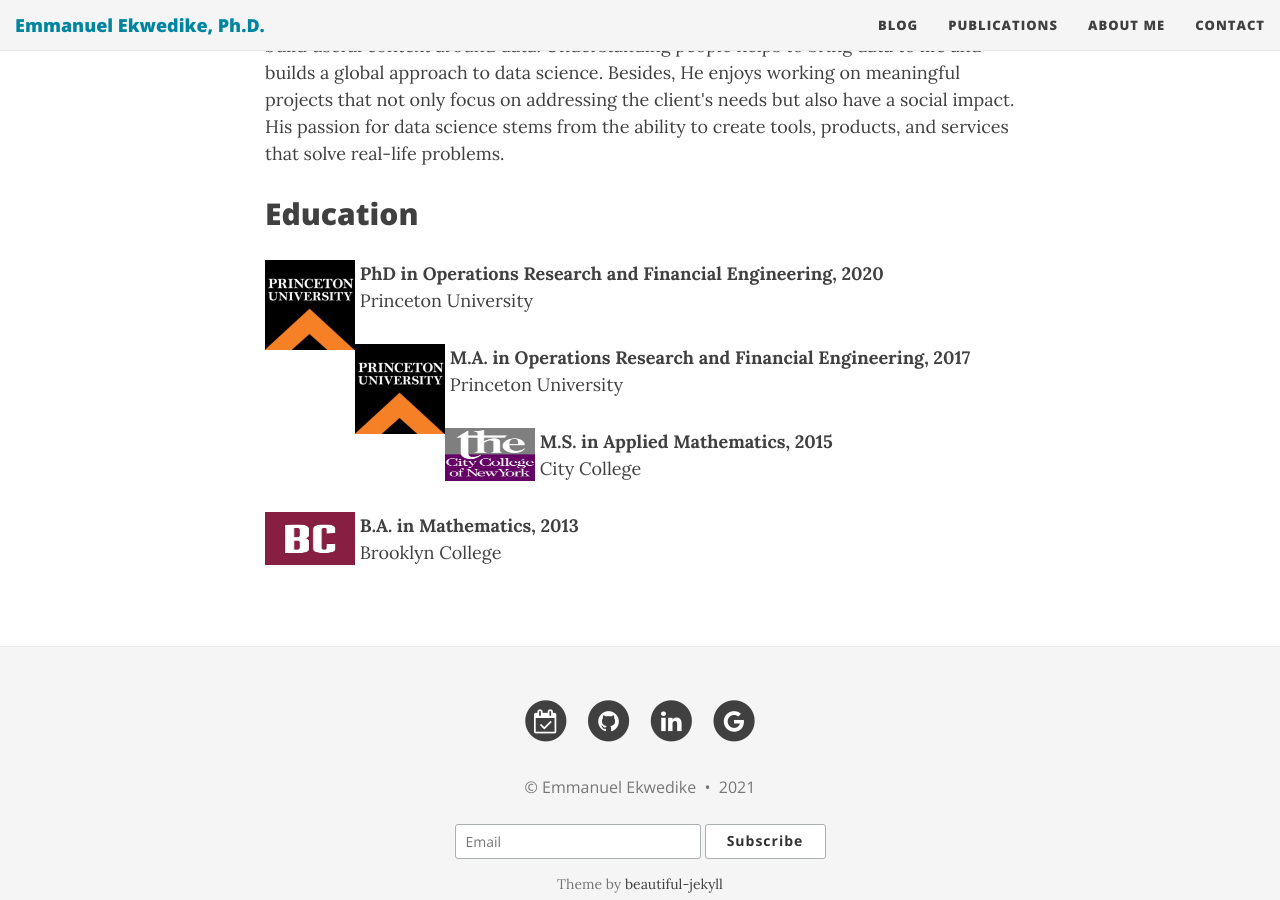
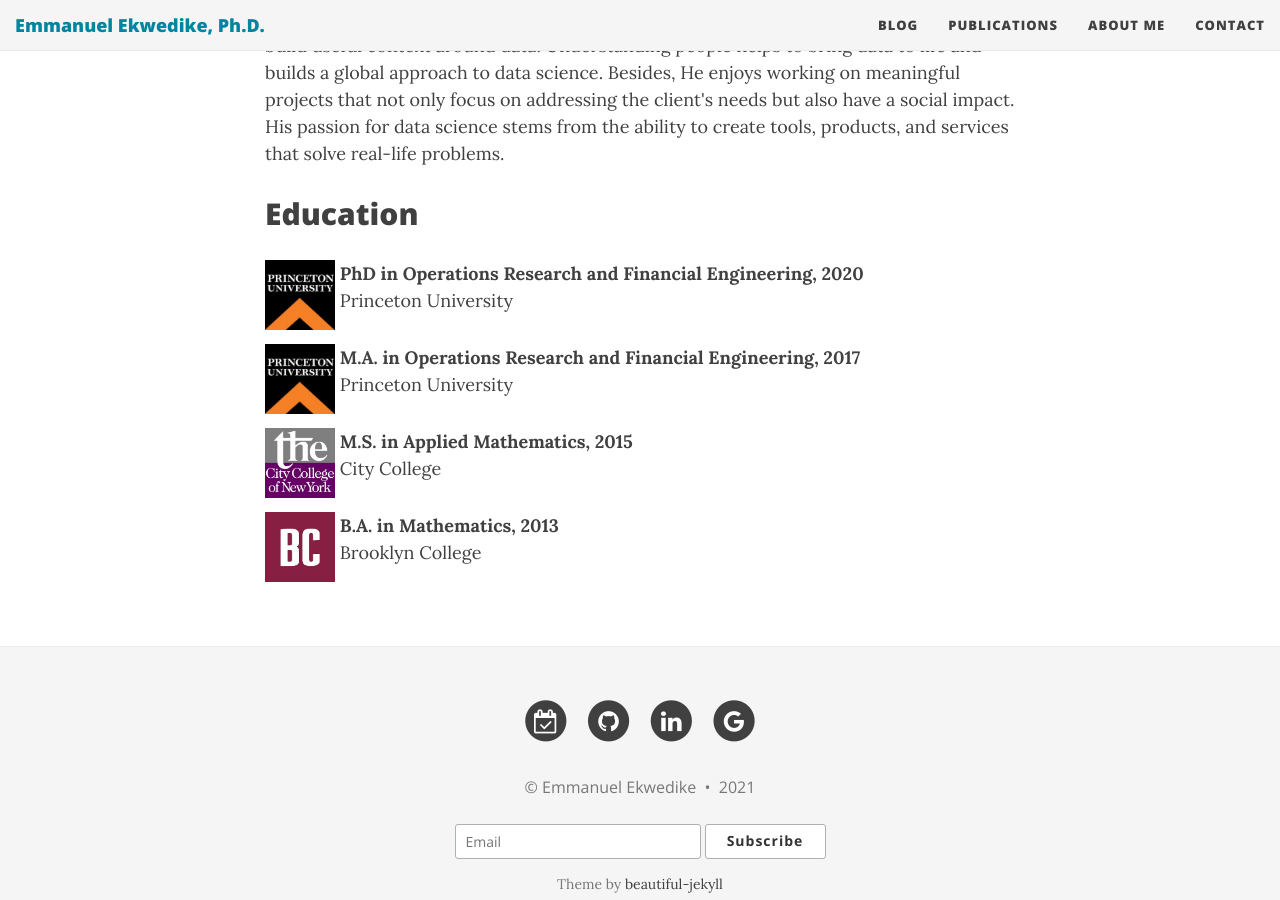
Before and after one commit to eekwedike/eekwedike.github.io, a Jekyll site: the page built from aboutme.md, in a window 1280 px wide and 900 px high, scrolled down 603 px. Built offline with Jekyll 4.4.1, drawn with Linux system fonts in a browser that asks for light colours; nearby versions of some CDN libraries; a style sheet for code colours, icons or effects is not loaded.

Commit message:
Update aboutme

```diff
--- a/aboutme.md
+++ b/aboutme.md
@@ -19,13 +19,13 @@
 
 <h2 class="has-text-align-center">Education </h2>
 
-<p><img style="float: left;" width="90" height="90" src="/img/sch-imgs/PU_logo.jpeg" /> <b>&nbsp;PhD in Operations Research and Financial Engineering, 2020</b> <br />&nbsp;Princeton University</p>
+<p><img style="float: left;" width="70" height="70" src="/img/sch-imgs/PU_logo.jpeg" /> <b>&nbsp;PhD in Operations Research and Financial Engineering, 2020</b> <br />&nbsp;Princeton University</p>
 
-<p><img style="float: left;" width="90" height="90" src="/img/sch-imgs/PU_logo.jpeg" /> <b>&nbsp;M.A. in Operations Research and Financial Engineering, 2017</b> <br />&nbsp;Princeton University</p>
+<p><img style="float: left;" width="70" height="70" src="/img/sch-imgs/PU_logo.jpeg" /> <b>&nbsp;M.A. in Operations Research and Financial Engineering, 2017</b> <br />&nbsp;Princeton University</p>
 
-<p><img style="float: left;" width="90" height="53" src="/img/sch-imgs/CCNY_logo.jpeg" /> <b>&nbsp;M.S. in Applied Mathematics, 2015</b> <br />&nbsp;City College</p>
+<p><img style="float: left;" width="70" height="70" src="/img/sch-imgs/CCNY_logo.jpeg" /> <b>&nbsp;M.S. in Applied Mathematics, 2015</b> <br />&nbsp;City College</p>
 
-<p><img style="float: left;" width="90" height="53" src="/img/sch-imgs/BC_logo.png" /> <b>&nbsp;B.A. in Mathematics, 2013</b> <br />&nbsp;Brooklyn College</p>
+<p><img style="float: left;" width="70" height="70" src="/img/sch-imgs/BC_logo.png" /> <b>&nbsp;B.A. in Mathematics, 2013</b> <br />&nbsp;Brooklyn College</p>
 
 
 <!--
```
